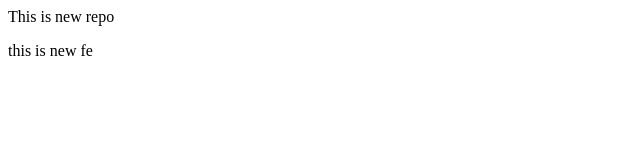
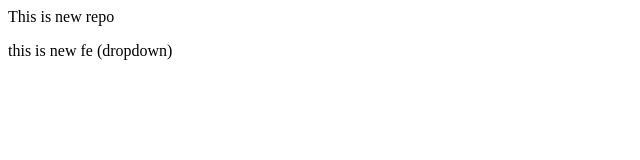
Before and after one commit to anmolsingh941513/localrepo, a plain HTML site: page index.htm in a window 1280 px wide. Shown: the full height of the page, 0-640 px from the left. Drawn offline with Linux system fonts and the light colour scheme.

Commit message:
Add dropdown

```diff
--- a/index.htm
+++ b/index.htm
@@ -1,2 +1,2 @@
 <p>This is new repo</p>
-<p>this is new fe</p>
+<p>this is new fe (dropdown)</p>
```
